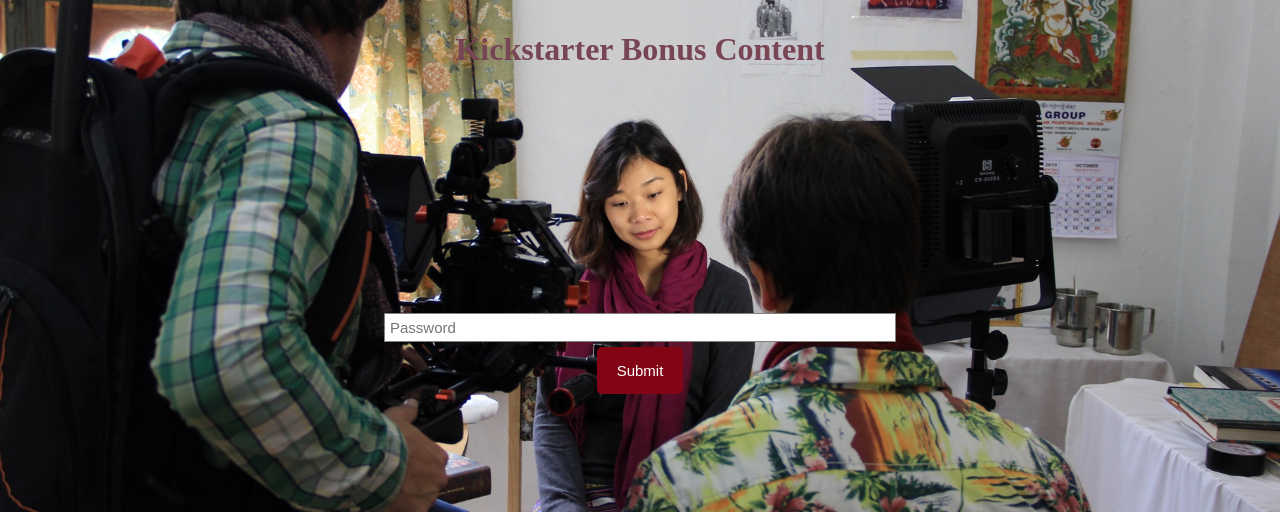
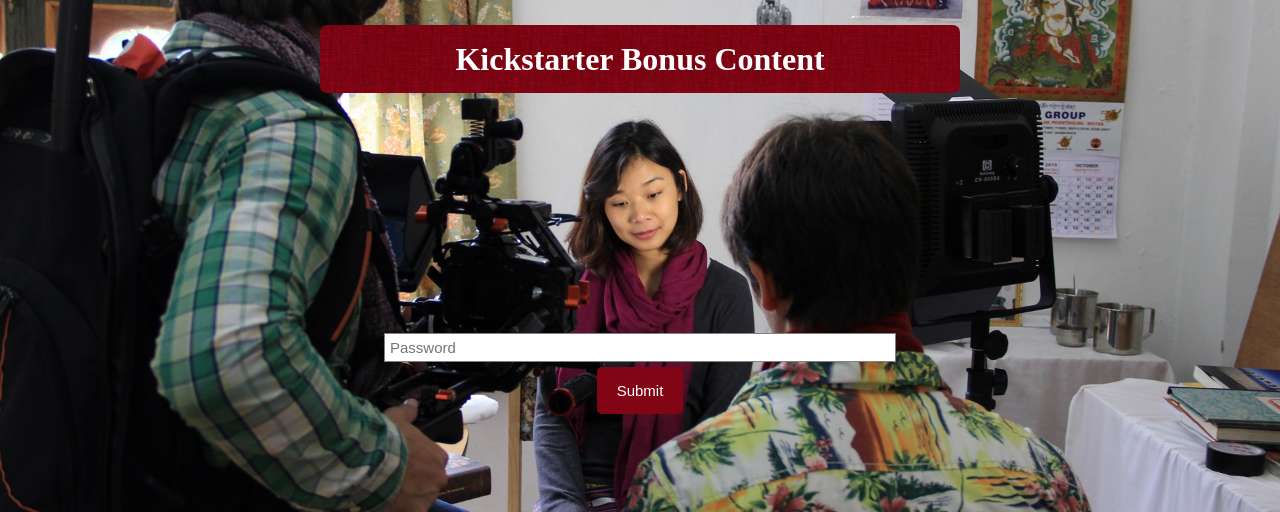
Before and after one commit to hibearpanda/1000hands, a website: page public/behind-the-scenes.html in a window 1280 px wide. Shown: the part 185-697 px from the top of the page. Drawn offline with nearby package versions, Linux system fonts and the light colour scheme; files that its build step writes are made by us from their sources.

Commit message:
Add bts header styling

```diff
--- a/public/behind-the-scenes.html
+++ b/public/behind-the-scenes.html
@@ -39,7 +39,7 @@
     </div>
 
     <div class="behind-hero-image">
-      <h1 class="btw-header">Kickstarter Bonus Content</h1>
+      <h1 class="btw-header video-description">Kickstarter Bonus Content</h1>
       <form class="password-form">
         <input type="text" id="password-field" placeholder="Password"/>
         <input type="submit" class="password-submit" value="Submit"/>
--- a/public/styles/_hero.scss
+++ b/public/styles/_hero.scss
@@ -68,7 +68,9 @@
 }
 
 .btw-header {
-  margin-top: 20vh;
+  margin-top: 20vh !important;
+  display: block !important;
+  width: 50% !important;
 }
 
 .video_contain {
```
